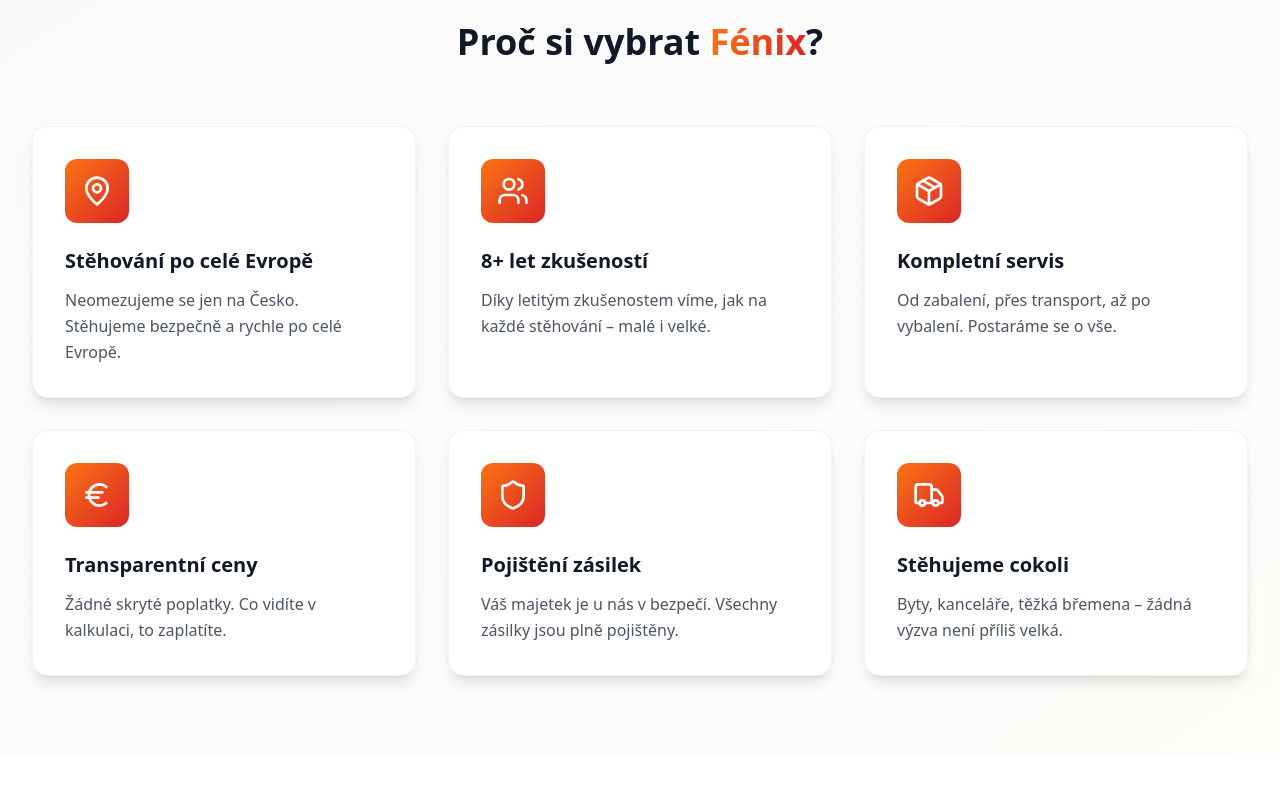
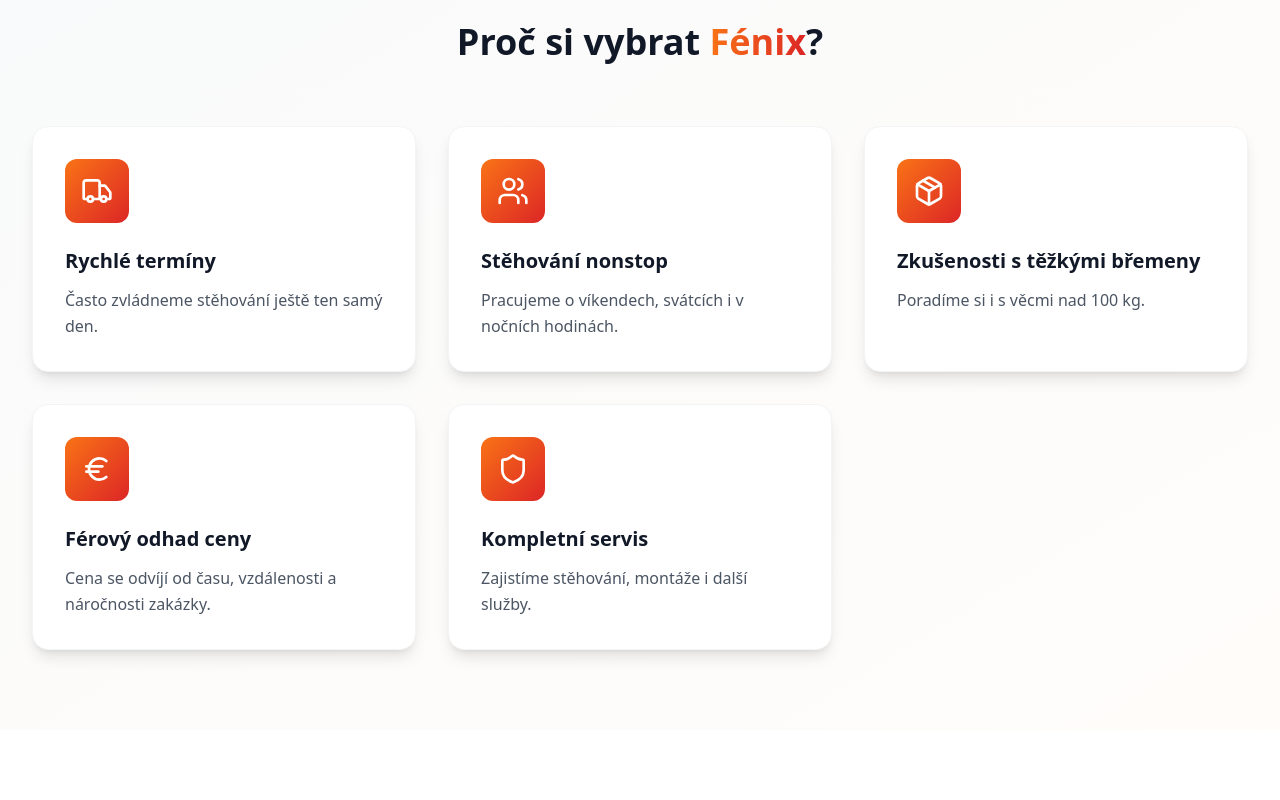
Before and after one commit to orsovicsadam-dotcom/Stehovani-Fenix, a React (Vite) app: page / in a window 1280 px wide. Shown: the part 1180-1980 px from the top of the page. Built offline with nearby package versions, Linux system fonts and the light colour scheme.

Commit message:
Update the “Proč si vybrat Fénix” section.

```diff
--- a/src/App.tsx
+++ b/src/App.tsx
@@ -137,34 +137,29 @@ function App() {
           <div className="grid md:grid-cols-2 lg:grid-cols-3 gap-8">
             {[
               {
-                icon: <MapPin className="w-8 h-8" />,
-                title: 'Stěhování po celé Evropě',
-                description: 'Neomezujeme se jen na Česko. Stěhujeme bezpečně a rychle po celé Evropě.'
+                icon: <Truck className="w-8 h-8" />,
+                title: 'Rychlé termíny',
+                description: 'Často zvládneme stěhování ještě ten samý den.'
               },
               {
                 icon: <Users className="w-8 h-8" />,
-                title: '8+ let zkušeností',
-                description: 'Díky letitým zkušenostem víme, jak na každé stěhování – malé i velké.'
+                title: 'Stěhování nonstop',
+                description: 'Pracujeme o víkendech, svátcích i v nočních hodinách.'
               },
               {
                 icon: <Package className="w-8 h-8" />,
-                title: 'Kompletní servis',
-                description: 'Od zabalení, přes transport, až po vybalení. Postaráme se o vše.'
+                title: 'Zkušenosti s těžkými břemeny',
+                description: 'Poradíme si i s věcmi nad 100 kg.'
               },
               {
                 icon: <Euro className="w-8 h-8" />,
-                title: 'Transparentní ceny',
-                description: 'Žádné skryté poplatky. Co vidíte v kalkulaci, to zaplatíte.'
+                title: 'Férový odhad ceny',
+                description: 'Cena se odvíjí od času, vzdálenosti a náročnosti zakázky.'
               },
               {
                 icon: <Shield className="w-8 h-8" />,
-                title: 'Pojištění zásilek',
-                description: 'Váš majetek je u nás v bezpečí. Všechny zásilky jsou plně pojištěny.'
-              },
-              {
-                icon: <Truck className="w-8 h-8" />,
-                title: 'Stěhujeme cokoli',
-                description: 'Byty, kanceláře, těžká břemena – žádná výzva není příliš velká.'
+                title: 'Kompletní servis',
+                description: 'Zajistíme stěhování, montáže i další služby.'
               }
             ].map((item, index) => (
               <div
```
